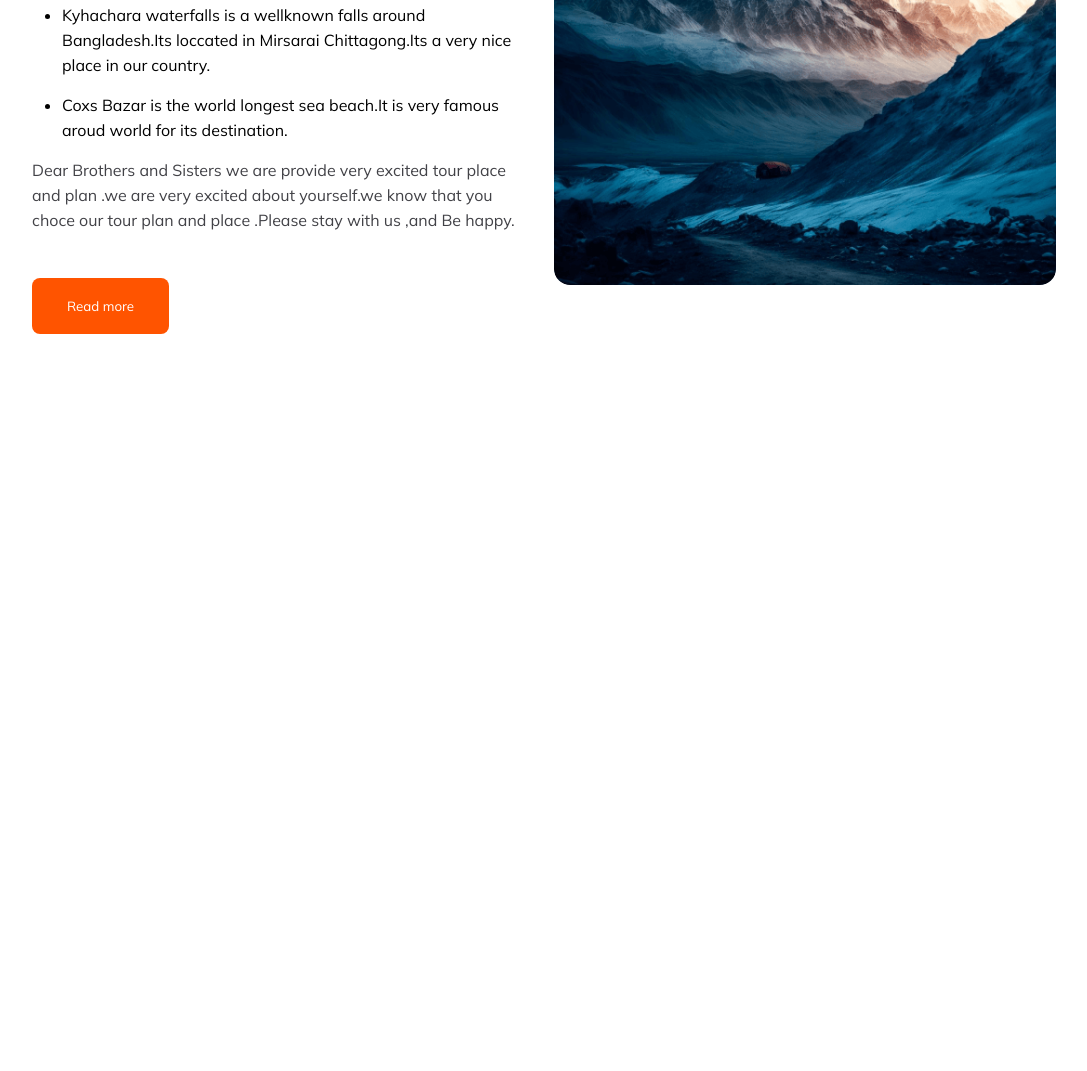
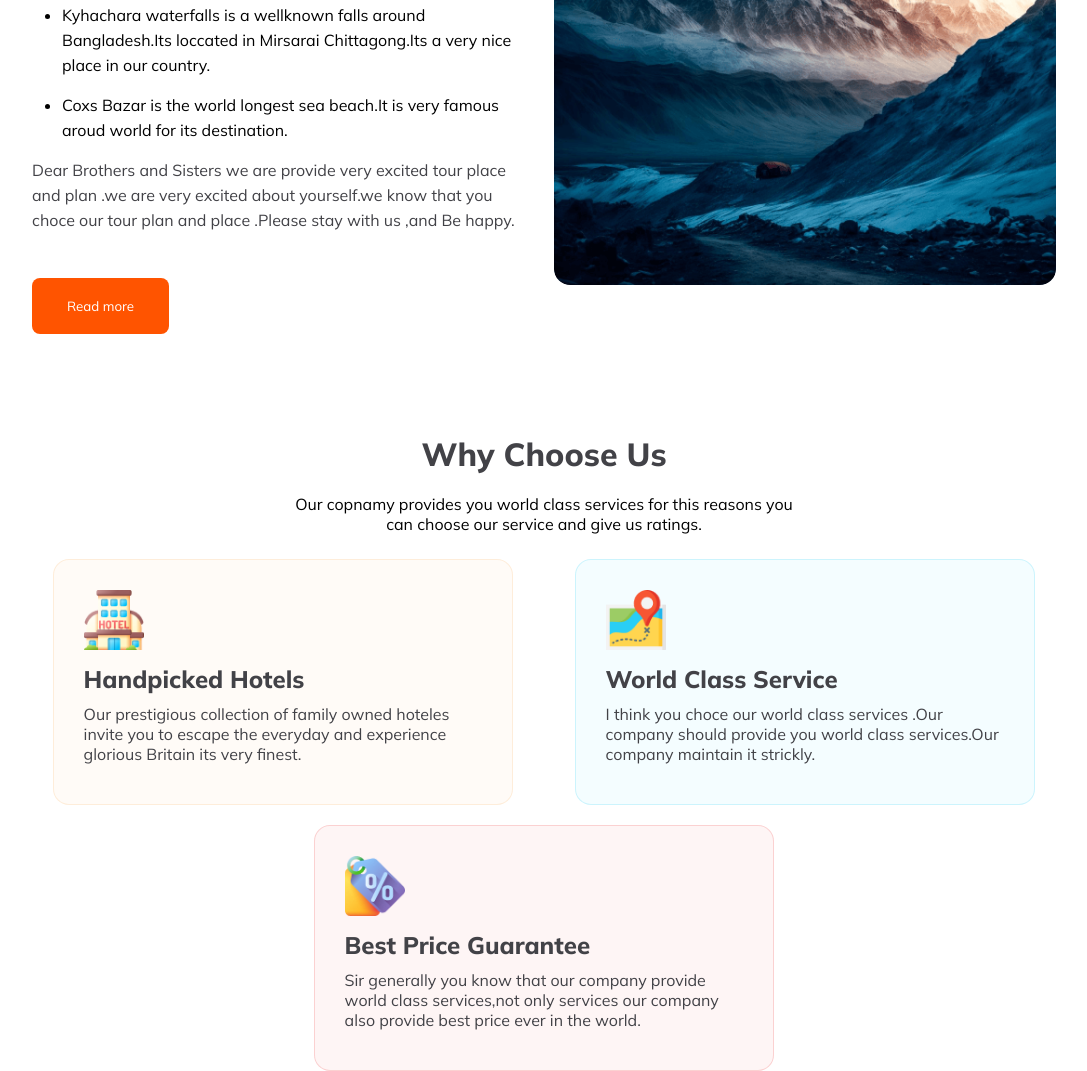
Before and after one commit to alamshuvo/Thrill-Trailers, a plain HTML site: page index.html in a window 1280 px wide. Shown: the part 816-1887 px from the top of the page, without its empty margins (96-1183 px from the left). Before the commit the page ends 1150 px from the top, so only its background shows below. Drawn offline with Linux system fonts and the light colour scheme.

Commit message:
why choce us section

```diff
--- a/index.html
+++ b/index.html
@@ -86,6 +86,30 @@
             </div>
         </div>
       </section>
+      <!-- why choce us section -->
+      <section id="why-choce-us">
+        <div class="top-text">
+          <h2>Why Choose Us</h2>
+          <p>Our copnamy provides you world class services for this reasons you can choose our service and give us ratings.</p>
+        </div>
+        <div class="why-choce-us-area">
+          <div class="card card-1">
+            <img src="./images/hotel.png" alt="">
+            <h2 class="choce-title">Handpicked Hotels</h2>
+            <p class="choce-dris">Our prestigious collection of family owned hoteles invite you to escape the everyday and experience glorious Britain its very finest.</p>
+          </div>
+          <div class="card card-2">
+            <img src="./images/map.png" alt="">
+            <h2 class="choce-title">World Class Service</h2>
+            <p class="choce-dris">I think you choce our world class services .Our company should provide you world class services.Our company maintain it strickly.</p>
+          </div>
+          <div class="card another">
+            <img src="./images/price.png" alt="">
+            <h2 class="choce-title">Best Price Guarantee</h2>
+            <p class="choce-dris">Sir generally you know that our company provide world class services,not only services our company also provide best price ever in the world.</p>
+          </div>
+        </div>
+      </section>
     </main>
     <footer></footer>
   </body>
--- a/styles/responsive.css
+++ b/styles/responsive.css
@@ -83,4 +83,11 @@
     width: 100%;
 }
 
+/* choce us section */
+.card{
+  width: 90%;
+  flex-basis: 90%;
+  margin: 0 auto;
 }
+
+}
--- a/styles/style.css
+++ b/styles/style.css
@@ -175,3 +175,71 @@ img{
     border: none;
     border-radius: 8px;
 }
+/* why choce us section */
+.top-text {
+  text-align: center;
+  margin-bottom: 25px;
+
+}
+.top-text h2{
+  color: var(--colorful-text);
+  font-size: 2rem;
+  font-weight: 800;
+  margin-bottom: 20px;
+}
+.top-text p{
+  text-align: center;
+  width: 50%;
+  margin: 0 auto;
+}
+#why-choce-us{
+  margin-top: 100px;
+}
+.card img{
+  width: 60px;
+  height: 60px;
+  margin-bottom: 10px;
+}
+.card .choce-title{
+  color: var(--colorful-text);
+  font-size: 1.5rem;
+  font-weight: 800;
+  margin-bottom: 10px;
+}
+.card .choce-dris{
+  color: var(--colorful-text);
+  line-height: 20px;
+  font-weight: 400;
+  margin-bottom: 10px;
+}
+.why-choce-us-area{
+  display: flex;
+  flex-wrap: wrap;
+  gap: 20px;
+
+
+}
+.card{
+  width: 50%;
+  flex-basis: 45%;
+  margin: 0 auto;
+}
+.card-1{
+  border-radius: 16px;
+  border: 1px solid rgba(251, 181, 99, 0.20);
+  background: rgba(251, 181, 99, 0.05);
+  padding: 30px;
+}
+.card-2{
+  border-radius: 16px;
+  border: 1px solid rgba(41, 206, 246, 0.20);
+  background: rgba(41, 206, 246, 0.05);
+  padding: 30px;
+}
+.another{
+  border-radius: 16px;
+  border: 1px solid rgba(233, 68, 68, 0.20);
+  background: rgba(233, 68, 68, 0.05);
+  margin: 0 auto;
+  padding: 30px;
+}
```
Also changed, not shown: images/hotel.png (added), images/map.png (added), images/price.png (added).
